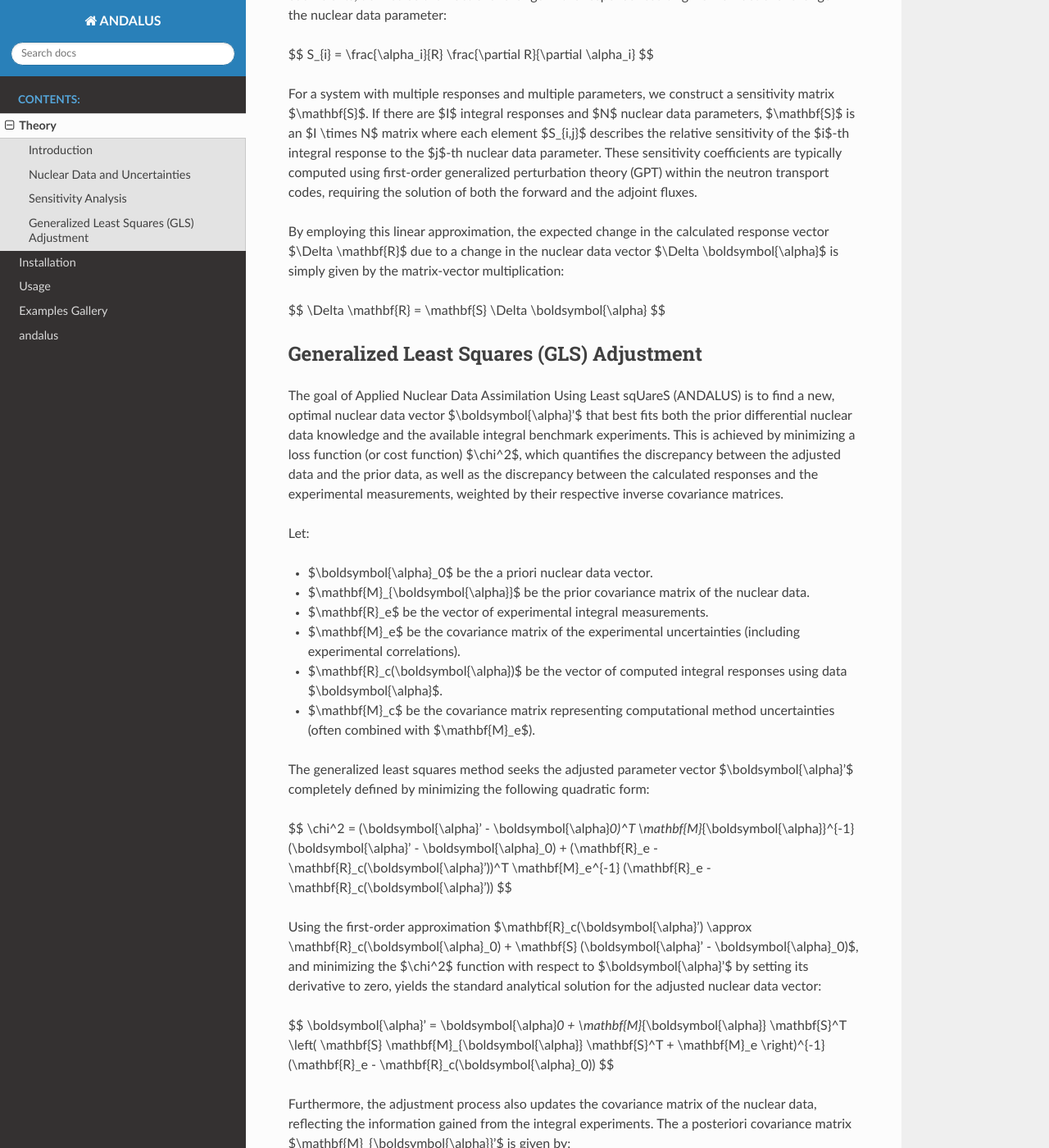
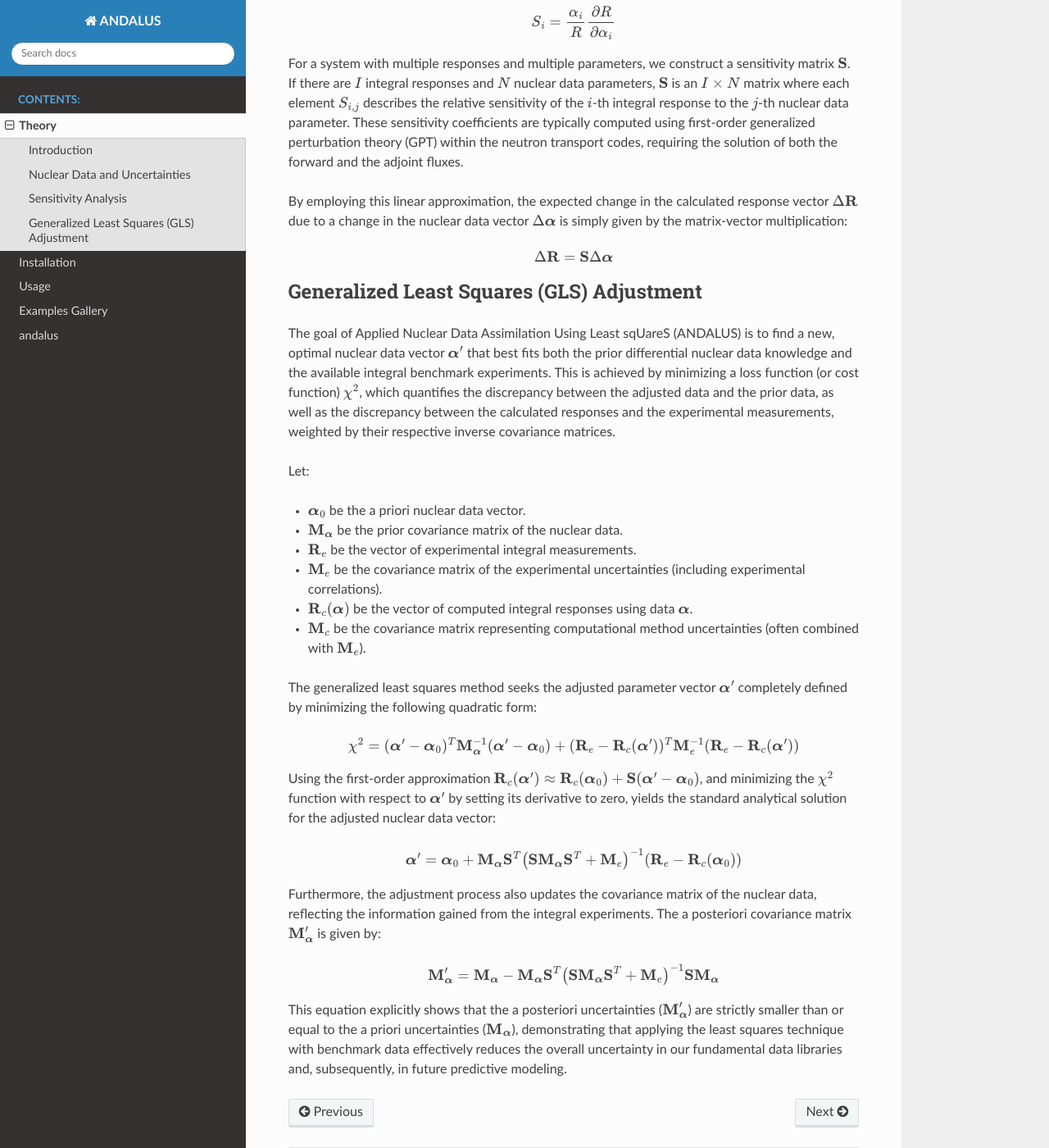
Before and after one commit to daan1392/andalus, a Sphinx documentation site: the page built from docs/source/theory.md, in a window 1280 px wide and 1400 px high, scrolled down 1689 px. Shown: the whole window at 82% size. Built offline with Sphinx 7.4.7 and the Read the Docs theme 3.1.0, drawn with Linux system fonts in a browser that asks for light colours; pages that are not in the unit, such as notebooks, are missing from menus; some of the changed lines change nothing that is shown; some of the changed text lies outside the part shown.

Commit message:
Added support for math in documentation.

```diff
--- a/docs/source/conf.py
+++ b/docs/source/conf.py
@@ -29,6 +29,11 @@ source_suffix = {
     ".md": "markdown",
 }
 
+myst_enable_extensions = [
+    "dollarmath",
+    "amsmath",
+]
+
 collections = {
     "examples_gallery": {
         "driver": "copy_folder",
--- a/docs/source/theory.md
+++ b/docs/source/theory.md
@@ -16,7 +16,7 @@ Mathematically, these uncertainties and their correlations are described by nucl
 
 ## Sensitivity Analysis
 
-To utilize the integral benchmark data for adjusting the fundamental nuclear data $\boldsymbol{\alpha}$, we must understand exactly how a variation in a specific nuclear data parameter impacts the calculated integral response. Let $R(\boldsymbol{\alpha})$ be a calculated integral response (e.g., $k_{\texttext{eff}}$) which depends on the nuclear data vector $\boldsymbol{\alpha}$.
+To utilize the integral benchmark data for adjusting the fundamental nuclear data $\boldsymbol{\alpha}$, we must understand exactly how a variation in a specific nuclear data parameter impacts the calculated integral response. Let $R(\boldsymbol{\alpha})$ be a calculated integral response (e.g., $k_{\text{eff}}$) which depends on the nuclear data vector $\boldsymbol{\alpha}$.
 
 Because the nuclear data variations within their physical uncertainty bounds are typically small relative to the absolute magnitude of the cross-sections, we can approximate the change in the integral response using a first-order Taylor series expansion. This is valid as long as the uncertainties remain small, ensuring that the system's response to perturbations is predominantly linear.
 
```
